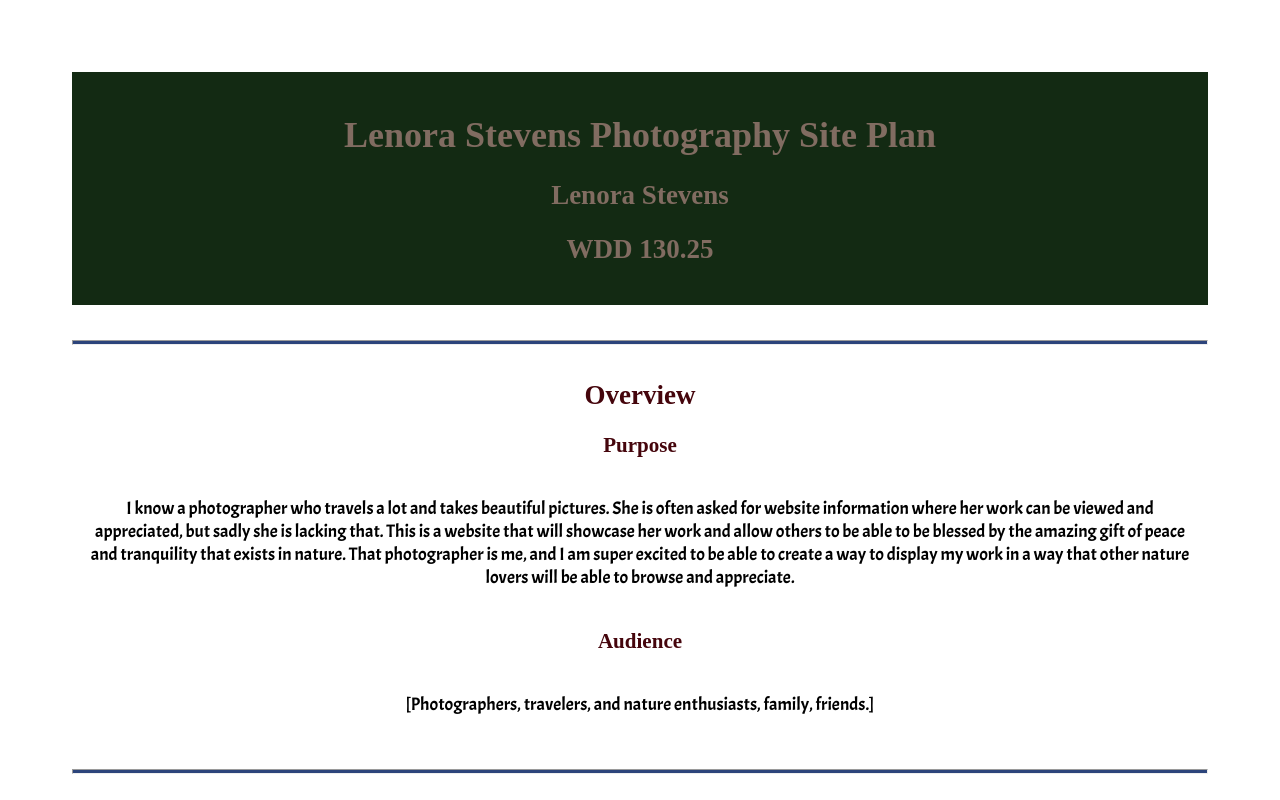
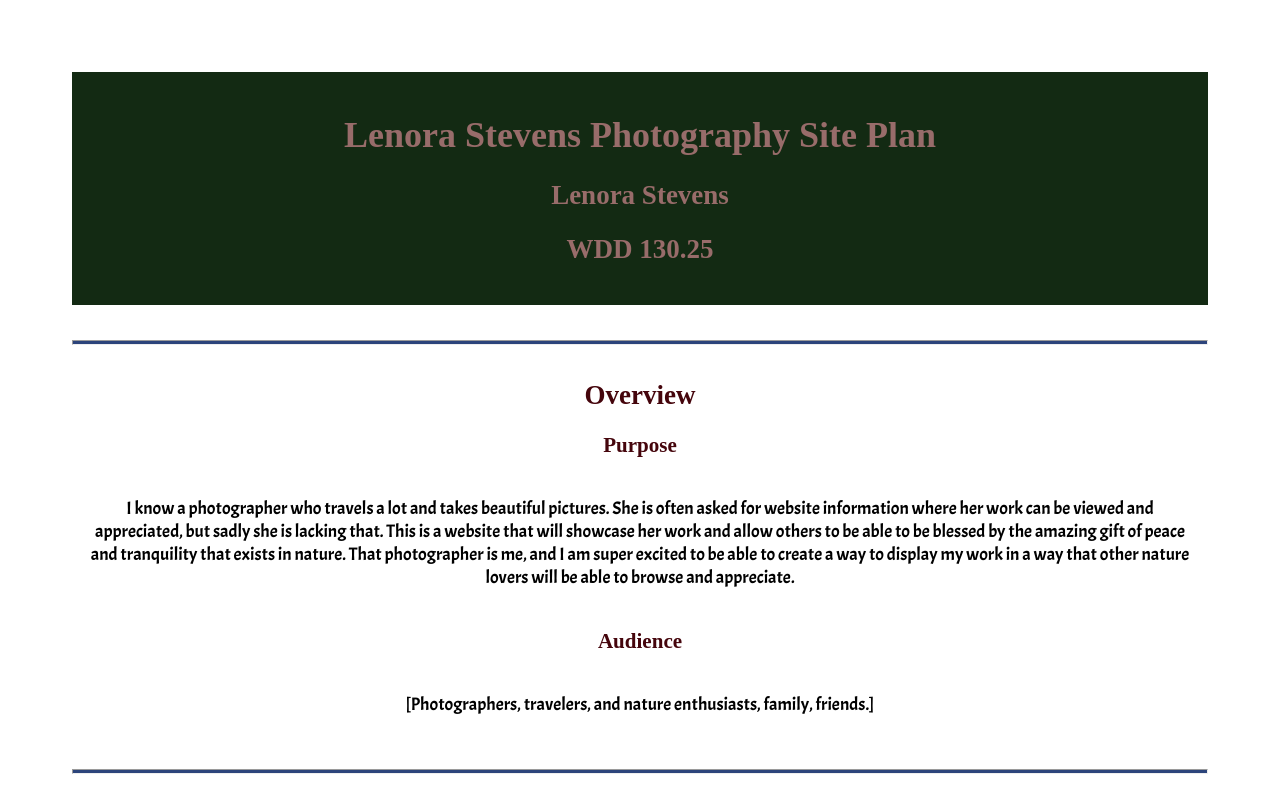
Before and after one commit to lenorastevens/wdd130, a plain HTML site: page lsphotography/site-plan.html in a window 1280 px wide. Shown: the top 800 px of the page. Drawn offline with Linux system fonts and the light colour scheme; a web font is replaced by a local one.

Commit message:
color update

```diff
--- a/lsphotography/styles.css/site-plan.css
+++ b/lsphotography/styles.css/site-plan.css
@@ -17,9 +17,9 @@ Fonts are separated by a | */
 
   /* these colors below should be chosen from among your palette colors above */
   --headline-color-on-white: #45050c;  /* headlines on a white background */
-  --headline-color-on-color: #816c61; /* headlines on a colored background */
+  --headline-color-on-color: #986c6a; /* headlines on a colored background */
   --paragraph-color-on-white: #45050c; /* paragraph text on a white background */
-  --paragraph-color-on-color: #816c61; /* paragraph text on a colored background */
+  --paragraph-color-on-color: #986c6a; /* paragraph text on a colored background */
   --paragraph-background-color: #132a13  ;
   --nav-link-color: #dfdfd3;
   --nav-background-color: #45050c;
```
Also changed, not shown: wwr/site-plan-rafting.html (+2 -0 lines), wwr/images/grand canyon rafting.jpg (added), wwr/images/green river rafting.jpg (added), wwr/images/pine tree rafting.jpg (added), wwr/images/rafting37_1024.jpg (added), wwr/images/rafting62_1024.jpg (added), wwr/images/wireframe_frame_pg_two.png (added).
